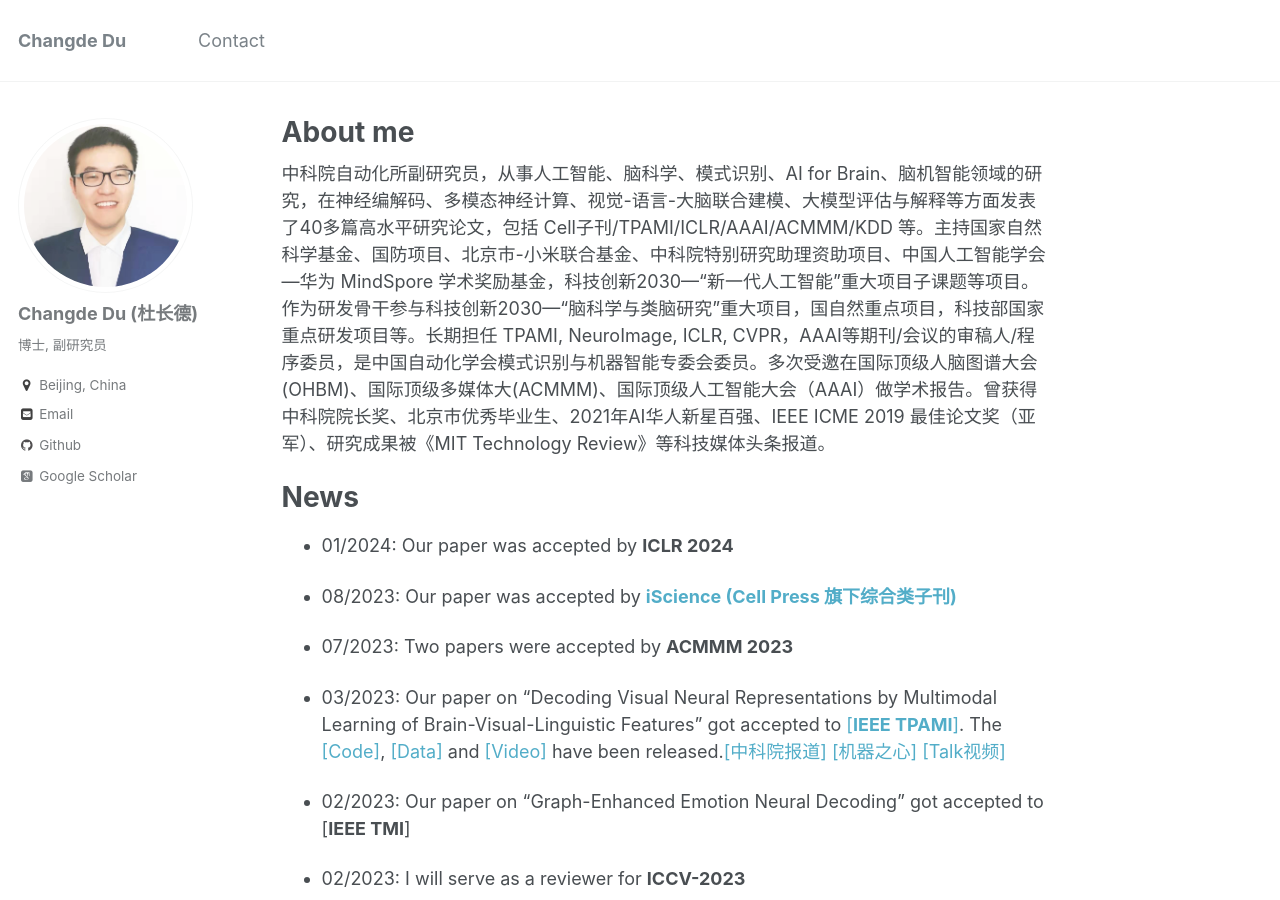
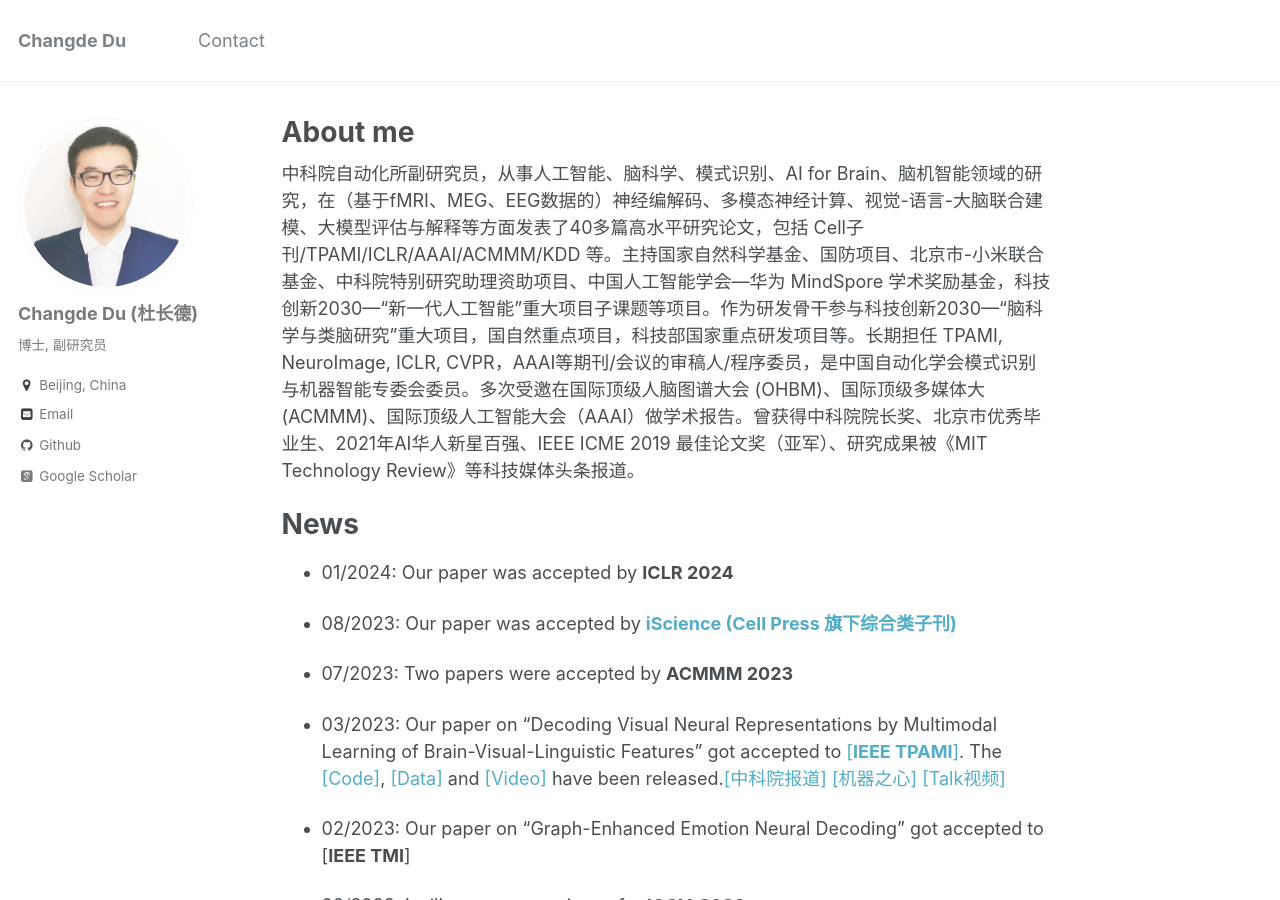
Before and after one commit to ChangdeDu/changdedu.github.io, a Jekyll site: the page built from _pages/about.md, in a window 1280 px wide and 900 px high. Built offline with Jekyll 4.4.1, drawn with Linux system fonts in a browser that asks for light colours; some web fonts are replaced.

Commit message:
Update about.md

```diff
--- a/_pages/about.md
+++ b/_pages/about.md
@@ -8,7 +8,7 @@ redirect_from:
   - /about.html
 ---
 
-中科院自动化所副研究员，从事人工智能、脑科学、模式识别、AI for Brain、脑机智能领域的研究，在神经编解码、多模态神经计算、视觉-语言-大脑联合建模、大模型评估与解释等方面发表了40多篇高水平研究论文，包括 Cell子刊/TPAMI/ICLR/AAAI/ACMMM/KDD 等。主持国家自然科学基金、国防项目、北京市-小米联合基金、中科院特别研究助理资助项目、中国人工智能学会—华为 MindSpore 学术奖励基金，科技创新2030—“新一代人工智能”重大项目子课题等项目。作为研发骨干参与科技创新2030—“脑科学与类脑研究”重大项目，国自然重点项目，科技部国家重点研发项目等。长期担任 TPAMI, NeuroImage, ICLR, CVPR，AAAI等期刊/会议的审稿人/程序委员，是中国自动化学会模式识别与机器智能专委会委员。多次受邀在国际顶级人脑图谱大会 (OHBM)、国际顶级多媒体大(ACMMM)、国际顶级人工智能大会（AAAI）做学术报告。曾获得中科院院长奖、北京市优秀毕业生、2021年AI华人新星百强、IEEE ICME 2019 最佳论文奖（亚军）、研究成果被《MIT Technology Review》等科技媒体头条报道。
+中科院自动化所副研究员，从事人工智能、脑科学、模式识别、AI for Brain、脑机智能领域的研究，在（基于fMRI、MEG、EEG数据的）神经编解码、多模态神经计算、视觉-语言-大脑联合建模、大模型评估与解释等方面发表了40多篇高水平研究论文，包括 Cell子刊/TPAMI/ICLR/AAAI/ACMMM/KDD 等。主持国家自然科学基金、国防项目、北京市-小米联合基金、中科院特别研究助理资助项目、中国人工智能学会—华为 MindSpore 学术奖励基金，科技创新2030—“新一代人工智能”重大项目子课题等项目。作为研发骨干参与科技创新2030—“脑科学与类脑研究”重大项目，国自然重点项目，科技部国家重点研发项目等。长期担任 TPAMI, NeuroImage, ICLR, CVPR，AAAI等期刊/会议的审稿人/程序委员，是中国自动化学会模式识别与机器智能专委会委员。多次受邀在国际顶级人脑图谱大会 (OHBM)、国际顶级多媒体大(ACMMM)、国际顶级人工智能大会（AAAI）做学术报告。曾获得中科院院长奖、北京市优秀毕业生、2021年AI华人新星百强、IEEE ICME 2019 最佳论文奖（亚军）、研究成果被《MIT Technology Review》等科技媒体头条报道。
 
 
 # News
```
